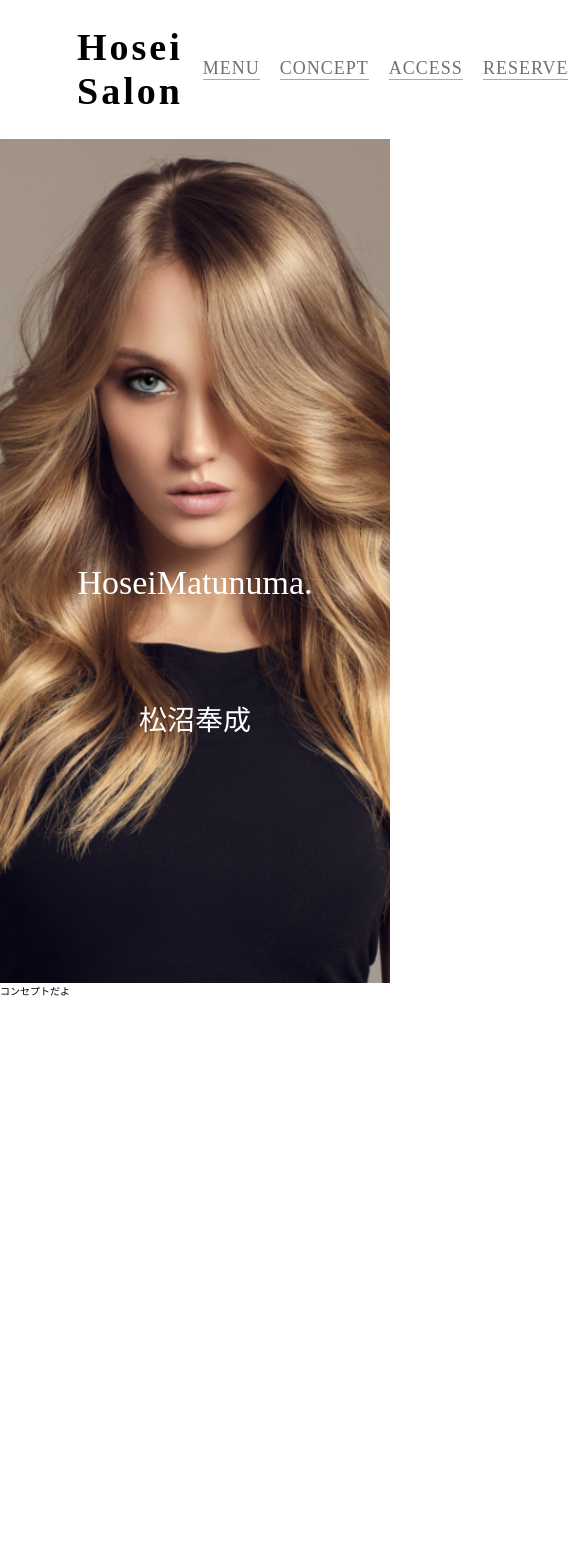
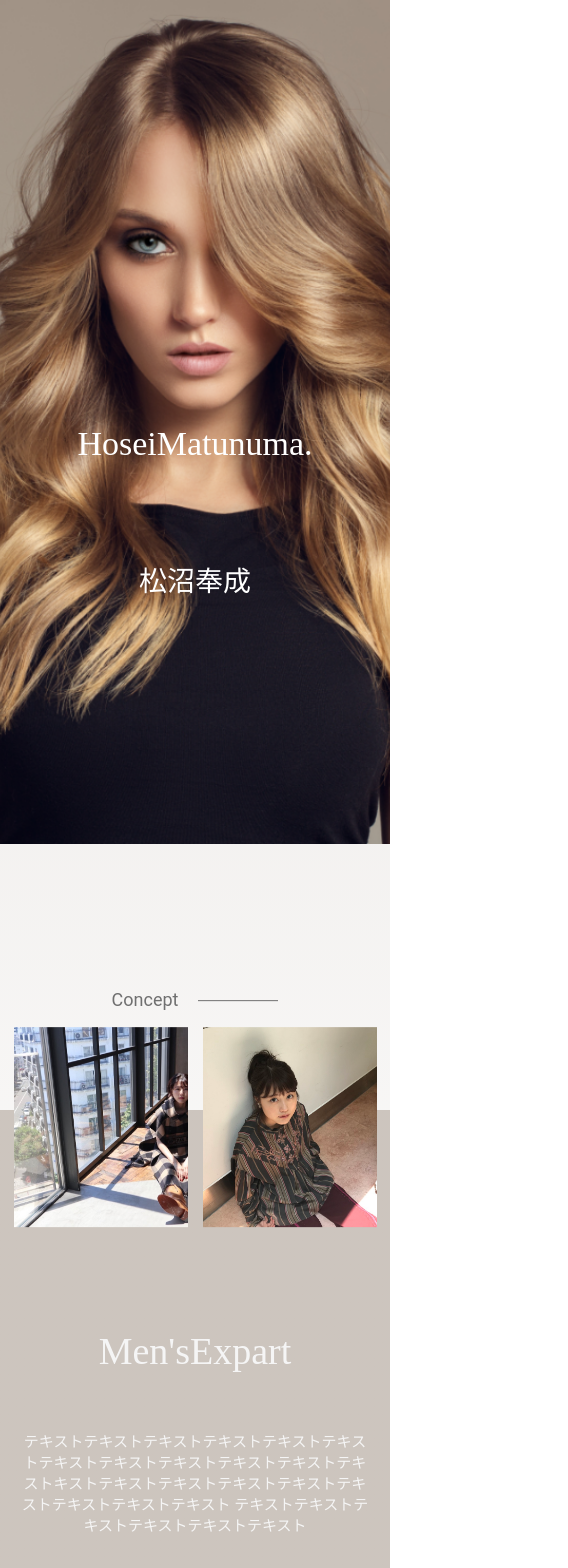
Before and after one commit to mtmar-SE/hair-salon, a React (Create React App) app: page / in a window 390 px wide. Shown: the top 1568 px of the page, 568 px wide, since content can reach past the window. Before the commit the page ends 998 px from the top, so only its background shows below. Built offline with nearby package versions, Linux system fonts and the light colour scheme.

Commit message:
create concept
conseptの完成です。レスポンシブ対応も可能にしました。

```diff
--- a/src/App.jsx
+++ b/src/App.jsx
@@ -1,6 +1,6 @@
 import React from "react";
 import "./assets/styles/main.css";
-import Header from "./components/Header";
+// import Header from "./components/Header";
 import First from "./components/First";
 import Concept from "./components/Concept";
 // import Menu from "./components/Menu";
@@ -10,7 +10,7 @@ import Concept from "./components/Concept";
 const App = () => {
   return (
     <>
-      <Header />
+      {/* <Header /> */}
       <First />
       <Concept />
       {/* <Menu />
--- /dev/null
+++ b/src/assets/styles/concept.css
@@ -0,0 +1,118 @@
+
+#concept {
+    height: 110vh;
+    background: linear-gradient(180deg, #A193861F 0%,  #A1938615 35%, #A1938689 0%, #A1938689 100%);
+}
+
+.concept-main {
+    height: 70%;
+    padding: 0 107px;
+    position: relative;
+    top: 54%;
+    left: 50%;
+    transform: translate(-50%, -50%);
+}
+
+.title {
+    font-size: 2.4rem;
+    color: #707070;
+    margin: 0 0 15px 0;
+    font: normal normal normal 18px/24px Roboto;
+    display: flex;
+    align-items: center;
+    justify-self: center;
+}
+
+.title:after {
+    border-top: 1px solid ;
+    content: "";
+    width: 8rem;
+}
+
+.title:after {
+    margin-left: 2rem;
+}
+
+.concept-img {
+    height: 500px;
+    display: flex;
+    justify-content: center;
+    align-items: center;
+}
+
+.model1 {
+    width: 65%;
+    height: 100%;
+    object-fit: cover;
+}
+
+.model2 {
+    margin-left: 15px;
+    width: 35%;
+    height: 100%;
+    object-fit: cover;
+}
+
+.concept-wrap {
+    display: flex;
+    justify-content: space-between;
+    align-items: center;
+    flex-wrap: nowrap;
+    margin-top: 60px;
+    color: whitesmoke;
+    text-align: center;
+}
+
+.concept-theme {
+    width: 50%;
+    font: normal normal normal 38px/65px Hiragino Mincho Pro;
+}
+
+.concept-desc {
+    width: 50%;
+    font-size: 1.5rem;
+}
+
+/* tab */
+@media screen and (max-width: 900px) {
+
+    #concept {
+        height: 90vh;
+    }
+
+
+    .concept-img {
+        height: 300px;
+    }
+    .model1 , .model2 {
+        width: 50%;
+    }
+}
+
+/* sp */
+
+@media screen and (max-width: 600px) {
+
+    .concept-main {
+        padding: 0 21px;
+    }
+
+    .concept-wrap {
+        flex-direction: column;
+    }
+
+
+.concept-theme {
+    width: 100%;
+    font: normal normal normal 38px/65px Hiragino Mincho Pro;
+}
+
+.concept-desc {
+    width: 100%;
+    font-size: 1.5rem;
+}
+
+    .concept-img {
+        height: 200px;
+    }
+}
--- a/src/assets/styles/main.css
+++ b/src/assets/styles/main.css
@@ -5,12 +5,3 @@ html {
 body {
     margin: 0;
 }
-
-.box {
-    width: 100%;
-    height: 100vh;
-    padding: 0 107px;
-    display: flex;
-    justify-content: space-between;
-    align-items: center;
-}
--- a/src/components/Concept.js
+++ b/src/components/Concept.js
@@ -1,7 +1,27 @@
 import React from "react";
+import "../assets/styles/concept.css";
+import Model1 from "../assets/img/model1.jpeg";
+import Model2 from "../assets/img/model2.jpeg";
 
 const Concept = () => {
-  return <div>コンセプトだよ</div>;
+  return (
+    <section id="concept">
+      <div className="concept-main">
+        <p className="title">Concept</p>
+        <div className="concept-img">
+          <img className="model1" src={Model1} alt="" />
+          <img className="model2" src={Model2} alt="" />
+        </div>
+        <div className="concept-wrap">
+          <h2 className="concept-theme">Men'sExpart</h2>
+          <p className="concept-desc">
+            テキストテキストテキストテキストテキストテキストテキストテキストテキストテキストテキストテキストキストテキストテキストテキストテキストテキストテキストテキストテキスト
+            テキストテキストテキストテキストテキストテキスト
+          </p>
+        </div>
+      </div>
+    </section>
+  );
 };
 
 export default Concept;
```
Also changed, not shown: src/assets/img/model1.jpeg (added), src/assets/img/model2.jpeg (added).
